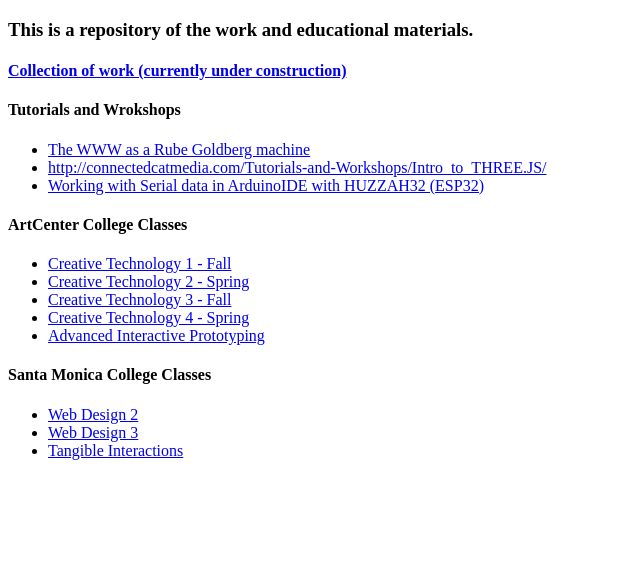
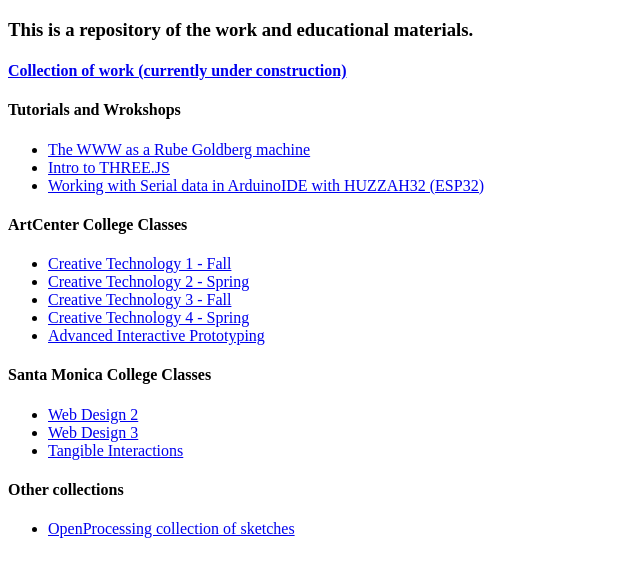
Before and after one commit to ConnectedCat/connectedcat.github.io, a plain HTML site: page index.html in a window 1280 px wide. Shown: the part 61-638 px from the top of the page, without its empty margins (0-640 px from the left). Drawn offline with Linux system fonts and the light colour scheme.

Commit message:
Added openprocessing link, corrected title

```diff
--- a/index.html
+++ b/index.html
@@ -17,7 +17,7 @@
         <h4><a href="http://connectedcatmedia.com/Tutorials-and-Workshops/" target="_blank" rel="noopener noreferrer"></a>Tutorials and Wrokshops</h4>
         <ul>
             <li><a href="http://connectedcatmedia.com/Tutorials-and-Workshops/The_WWW_as_a_Rube_Goldberg_machine/" target="_blank" rel="noopener noreferrer">The WWW as a Rube Goldberg machine</a></li>
-            <li><a href="http://connectedcatmedia.com/Tutorials-and-Workshops/Intro_to_THREE.JS/" target="_blank" rel="noopener noreferrer">http://connectedcatmedia.com/Tutorials-and-Workshops/Intro_to_THREE.JS/</a></li>
+            <li><a href="http://connectedcatmedia.com/Tutorials-and-Workshops/Intro_to_THREE.JS/" target="_blank" rel="noopener noreferrer">Intro to THREE.JS</a></li>
             <li><a href="http://connectedcatmedia.com/Tutorials-and-Workshops/Serial_Data_To_and_From_ESP32_with_ArduinoIDE/" target="_blank" rel="noopener noreferrer">Working with Serial data in ArduinoIDE with HUZZAH32 (ESP32)</a></li>
         </ul>
 
@@ -37,6 +37,12 @@
             <li><a href="https://connectedcat.github.io/SMC-WebDesign3/" target="_blank">Web Design 3</a></li>
             <li><a href="https://connectedcat.github.io/SMC-TangibleInteractions/" target="_blank">Tangible Interactions</a></li>
         </ul>
+
+        <h4>Other collections</h4>
+        <ul>
+            <li><a href="https://openprocessing.org/user/16346?view=sketches" target="_blank" rel="noopener noreferrer">OpenProcessing collection of sketches</a></li>
+
+        </ul>
     </main>
     <footer></footer>
 </body>
```
